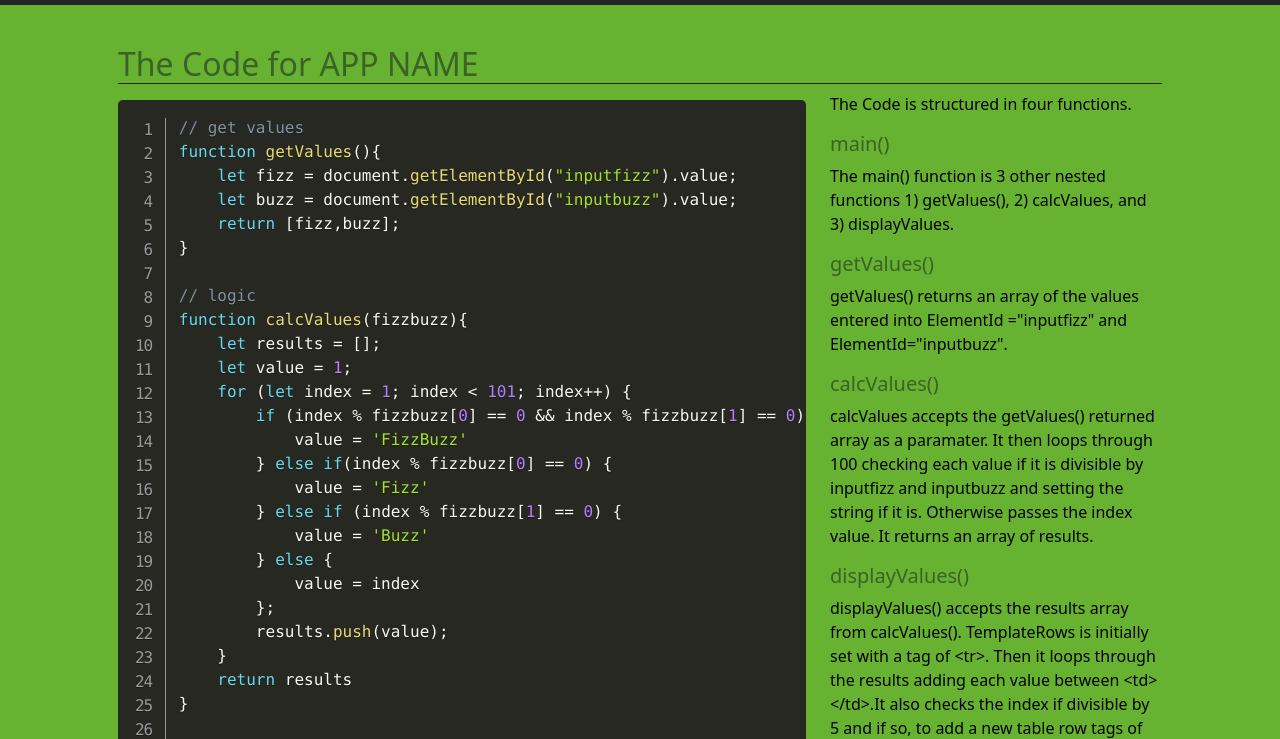
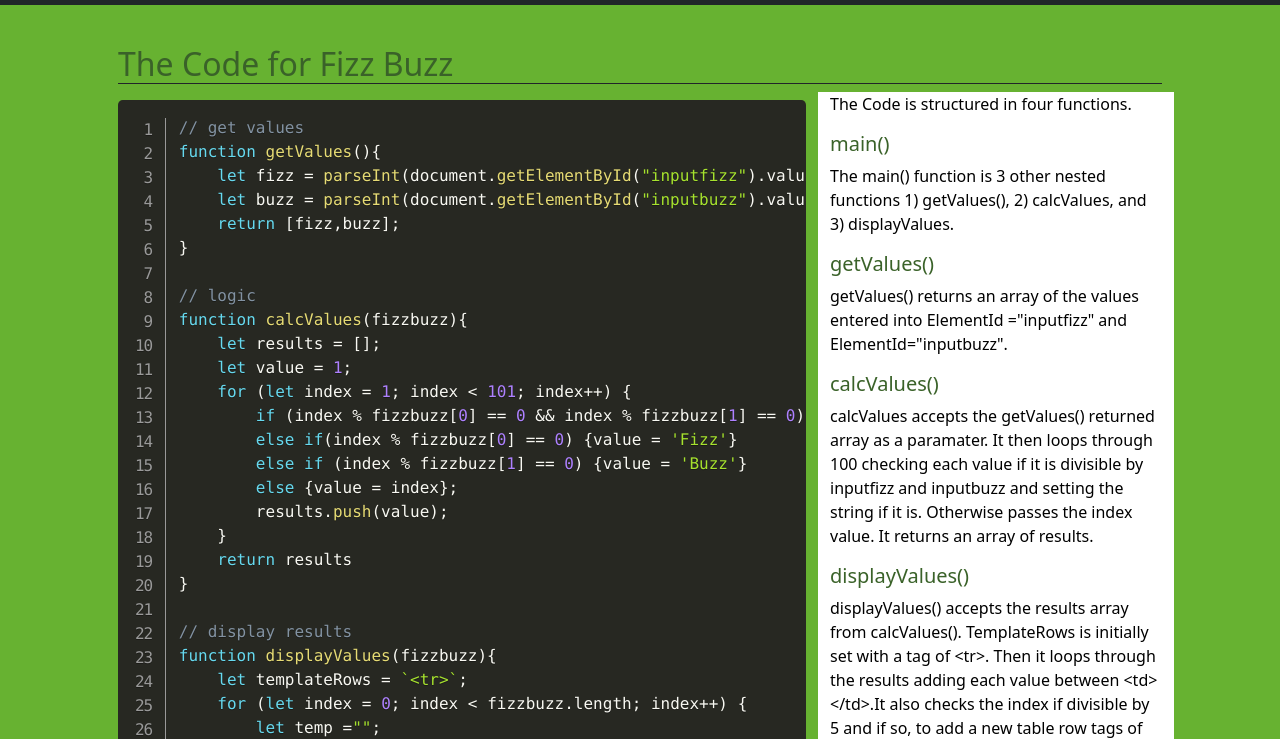
Before and after one commit to henricksone/FizzBuzz, a plain HTML site: page code.html in a window 1280 px wide. Shown: the part 51-790 px from the top of the page. Drawn offline with nearby package versions, Linux system fonts and the light colour scheme.

Commit message:
code tweaks

```diff
--- a/code.html
+++ b/code.html
@@ -55,15 +55,15 @@
     <!-- === Main === -->
     <main class="flex-shrink-0">
        <div class="container py-5 px-5 mt-5">
-           <h2 class="border-1 border-bottom border-dark">The Code for APP NAME</h2>
+           <h2 class="border-1 border-bottom border-dark">The Code for Fizz Buzz</h2>
            <div class="row row-cols-1 row-cols-lg-2">
-               <div class="col-lg-8">
+               <div class="col-lg-8 order-last order-lg-first">
                    <pre class="line-numbers"><code class="language-javascript">
 
                     // get values
                     function getValues(){
-    let fizz = document.getElementById("inputfizz").value;
-    let buzz = document.getElementById("inputbuzz").value;
+                        let fizz = parseInt(document.getElementById("inputfizz").value);
+                        let buzz = parseInt(document.getElementById("inputbuzz").value);
                         return [fizz,buzz];
                     }
 
@@ -72,15 +72,10 @@ function calcValues(fizzbuzz){
                         let results = [];
                         let value = 1;
                         for (let index = 1; index < 101; index++) {
-        if (index % fizzbuzz[0] == 0 && index % fizzbuzz[1] == 0) {
-            value = 'FizzBuzz'
-        } else if(index % fizzbuzz[0] == 0) {
-            value = 'Fizz'
-        } else if (index % fizzbuzz[1] == 0) {
-            value = 'Buzz'
-        } else {
-            value = index
-        };
+                            if (index % fizzbuzz[0] == 0 && index % fizzbuzz[1] == 0) {value = 'FizzBuzz'}
+                            else if(index % fizzbuzz[0] == 0) {value = 'Fizz'}
+                            else if (index % fizzbuzz[1] == 0) {value = 'Buzz'}
+                            else {value = index};
                             results.push(value);
                         }
                         return results
@@ -88,15 +83,19 @@ function calcValues(fizzbuzz){
 
                     // display results
                     function displayValues(fizzbuzz){
-    let templateRows = '&lt;tr>';
+                        let templateRows = `&lt;tr>`;
                         for (let index = 0; index < fizzbuzz.length; index++) {
                             let temp ="";
-        if ((index+1) % 5 == 0){temp = `&lt;td>${fizzbuzz[index]}&lt;td>&lt;/tr>&lt;tr>`
-            } else {temp = `&lt;td>${fizzbuzz[index]}&lt;/td>`
-            }
+                            let temp2="";
+                            if      (fizzbuzz[index] == 'FizzBuzz') {temp2 = `&lt;td class="fizzbuzz">${fizzbuzz[index]}`}
+                            else if (fizzbuzz[index] == 'Fizz')     {temp2 = `&lt;td class="fizz">${fizzbuzz[index]}`}
+                            else if (fizzbuzz[index] == 'Buzz')     {temp2 = `&lt;td class="buzz">${fizzbuzz[index]}`}
+                            else                                    {temp2 = `&lt;td>${fizzbuzz[index]}`};
+                            if      ((index+1) % 5 == 0){temp = `${temp2}&lt;/td>&lt;tr>&lt;tr>`}
+                            else                        {temp = `${temp2}&lt;td>`};
                             templateRows += temp;
                             };
-    templateRows += `&lt;/tr>`
+                        templateRows += `&lt;tr>`
                         document.getElementById("results").innerHTML = templateRows
                     }
 
@@ -107,7 +106,7 @@ function main(){
 
                    </code></pre>
                </div>
-               <div class="col-lg-4">
+               <div class="col-lg-4 bg-white">
                    <p>The Code is structured in four functions.</p>
                    <h5>main()</h5>
                    <p>The main() function is 3 other nested functions 1) getValues(), 2)
@@ -127,7 +126,8 @@ function main(){
                     the results adding each value between &lt;td>&lt;/td>.It also checks the index
                     if divisible by 5 and if so, to add a new table row tags of &lt;/tr>&lt;tr>.
                     Closing one row and starting another. Finishing the loop the final &lt;/tr> tag
-                    is added. It then modifies the ElementId="results" with the .innerHMTL method.
+                    is added. There is another if statement to add styling classes.  Finally it
+                    then modifies the ElementId="results" with the .innerHMTL method.
                     </p>
                </div>
            </div>
--- a/css/site.css
+++ b/css/site.css
@@ -46,6 +46,19 @@ h1,h2,h3,h4,h5,h6 {
     color: #264de4;
 }
 
+.fizz {
+    color: red;
+}
+
+.buzz {
+    color: blue;
+}
+
+.fizzbuzz {
+    color: var(--primary-color);
+    font-weight:bold;
+}
+
 .checklist >li i {
     color: var(--secondary-color);
 }
```
Also changed, not shown: app.html (+1 -1 lines), js/site.js (+16 -15 lines). Lines whose indentation alone changed are shown as unchanged.
